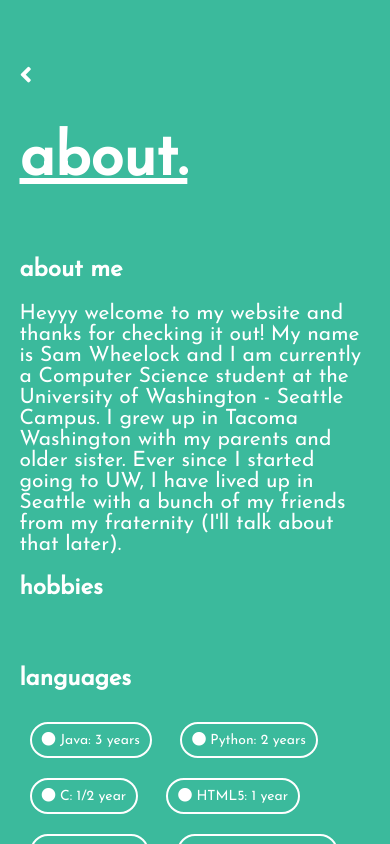
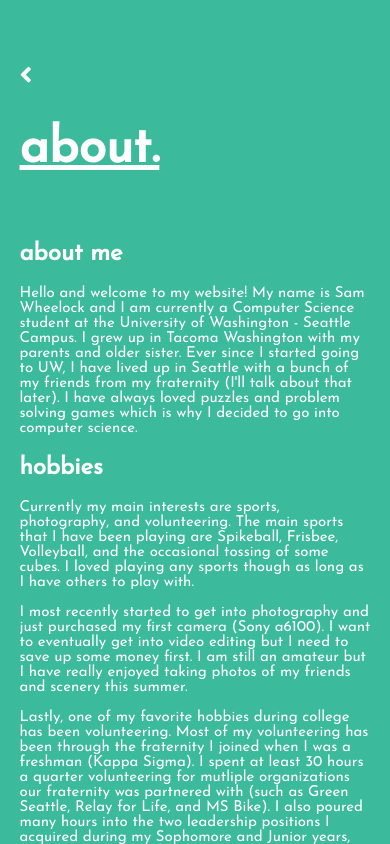
Before and after one commit to wheelsam/Website_2.0, a website: page index.html in a window 390 px wide. Both pictures are taken after a click on the link "about". Drawn offline with nearby package versions, Linux system fonts and the light colour scheme.

Commit message:
Add more words

```diff
--- a/app/index.scss
+++ b/app/index.scss
@@ -341,6 +341,13 @@ body {
         width:90vw;
         padding:0px 5vw;
     }
+    #middle h1 {
+        font-size:40px;
+        padding:0px 5vw;
+    }
+    #middle h2 {
+        font-size:17px;
+    }
     #middle table {
         width:80%;
     }
@@ -349,6 +356,12 @@ body {
     }
     .container form textarea {
         width:90%;
+    }
+    .container h1 {
+        font-size: 50px;
+    }
+    .container p {
+        font-size: 15px;
     }
     #menu {
         display:inline-block;
--- a/index.html
+++ b/index.html
@@ -30,7 +30,7 @@
     <a id="contact" onclick="showcontact()" class="animated fadeIn" style="animation-delay:2.2s;">contact</a>
     <div id="middle" class="animated slideInDown" style="animation-delay:2.0s;">
         <h1>samwheelock.</h1>
-        <h2>Software Developer / Student / Dye Enthusiast</h2>
+        <h2>SDE / Student / Leader</h2>
         <div id="menu">
             <a onclick="showabout()">about</a>
             <a onclick="showwork()">work</a>
@@ -72,14 +72,20 @@
             <section>
                 <h2>about me</h2>
                 <p>
-                    Heyyy welcome to my website and thanks for checking it out!  My name is Sam Wheelock and I am currently a Computer Science student at the University of Washington - Seattle Campus.
+                    Hello and welcome to my website!  My name is Sam Wheelock and I am currently a Computer Science student at the University of Washington - Seattle Campus.
                     I grew up in Tacoma Washington with my parents and older sister.  Ever since I started going to UW, I have lived up in Seattle with a bunch of my friends from my fraternity (I'll talk
-                    about that later).
+                    about that later).  I have always loved puzzles and problem solving games which is why I decided to go into computer science.
                 </p>
 
                 <h2>hobbies</h2>
                 <p>
-
+                    Currently my main interests are sports, photography, and volunteering.  The main sports that I have been playing are Spikeball, Frisbee, Volleyball, and the occasional tossing of some cubes.  I loved
+                    playing any sports though as long as I have others to play with. <br><br> I most recently started to get into photography and just purchased my first camera (Sony a6100).  I want to eventually get into video
+                    editing but I need to save up some money first.  I am still an amateur but I have really enjoyed taking photos of my friends and scenery this summer. <br><br> Lastly, one of my favorite hobbies during college
+                    has been volunteering.  Most of my volunteering has been through the fraternity I joined when I was a freshman (Kappa Sigma).  I spent at least 30 hours a quarter volunteering for mutliple organizations our fraternity
+                    was partnered with (such as Green Seattle, Relay for Life, and MS Bike).  I also poured many hours into the two leadership positions I acquired during my Sophomore and Junior years, where I was Treasurer and then President.
+                    I gained many skills through these positions and did my best to give my members a great experience while also doing as much as I could to have a positive impact on our community. Outside of the fraternity, I also joined Camp
+                    Kesem where I have helped raise money to support kids whose families have been impacted by cancer.  This club funded a 1 week all expenses paid summer camp for these kids where I was able to be one of the camp counselors.
                 </p>
             </section>
             <section>
```
Also changed, not shown: app/index.css, 1 other file.
